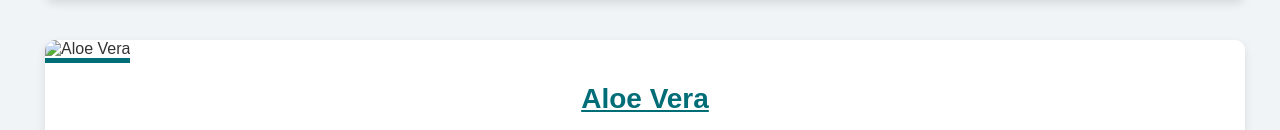
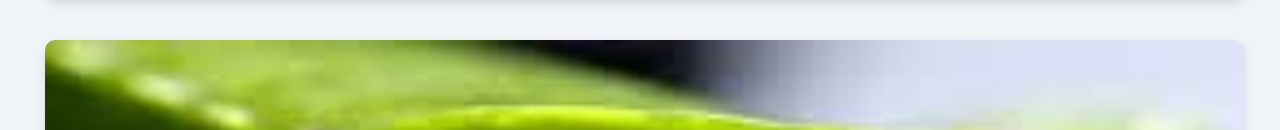
Before and after one commit to lebiraja/sihcode.io, a plain HTML site: page database.html in a window 1280 px wide. Shown: the part 565-695 px from the top of the page. Drawn offline with Linux system fonts and the light colour scheme.

Commit message:
Update database.html

```diff
--- a/database.html
+++ b/database.html
@@ -197,7 +197,7 @@
 
         <!-- Aloe Vera Section -->
         <div class="individualPlant">
-            <img src="aloeVera1.jpg" alt="Aloe Vera" onclick="openModal(this)">
+            <img src="IMG-20240924-WA0010.jpg" alt="Aloe Vera" onclick="openModal(this)">
             <h1><u>Aloe Vera</u></h1>
             <p>Aloe Vera is a medicinal plant that grows in hot climates and is known for its soothing properties...</p>
             <h2>Benefits:</h2>
```
